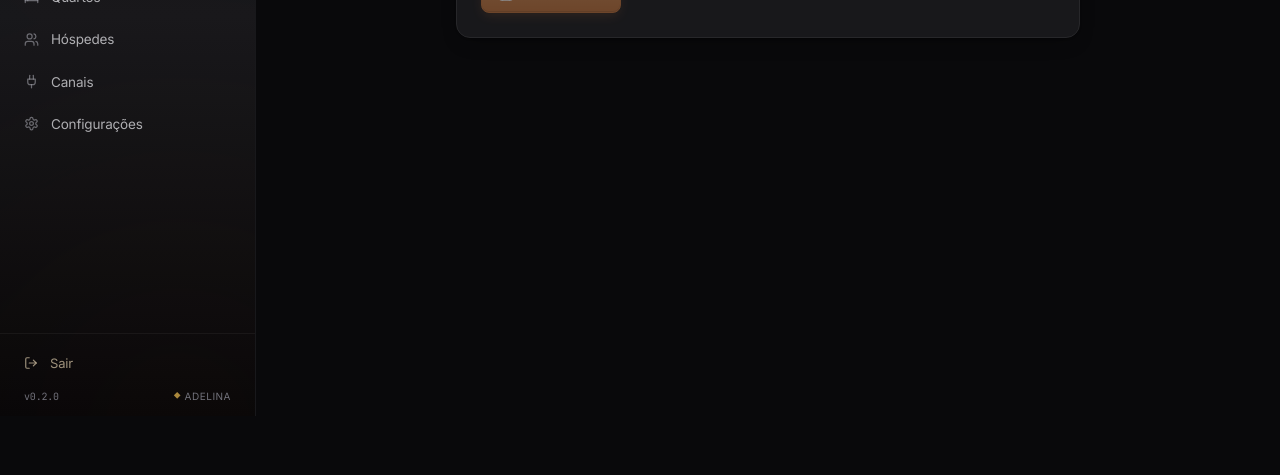
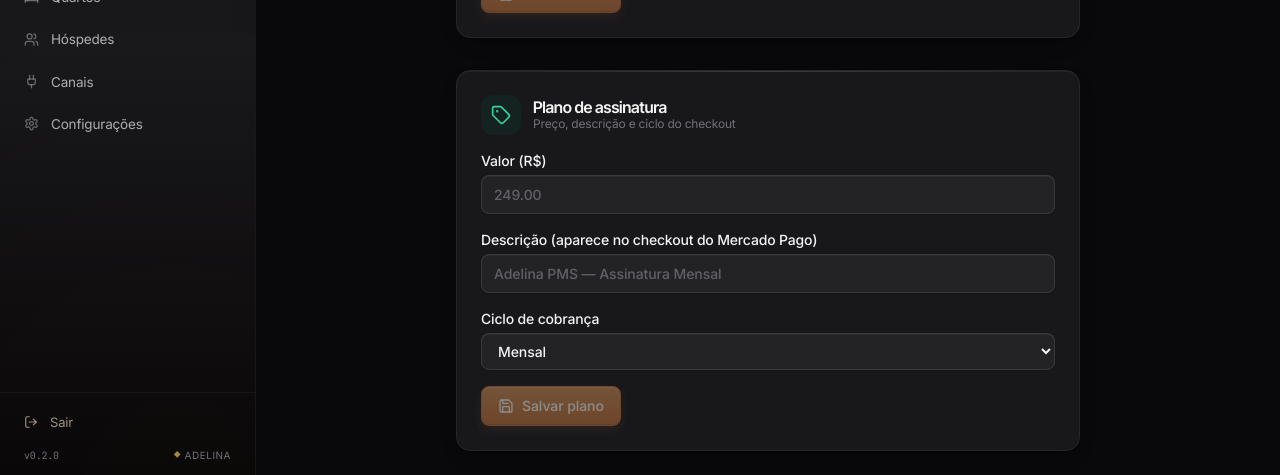
Before and after one commit to pkthegoat7/ADELINE, a Next.js app in the folder apps/web/: page /admin/configuracoes in a window 1280 px wide. Both pictures are taken after a click on the button "Modo escuro". Shown: the part 384-859 px from the top of the page. Before the commit the page ends 800 px from the top, so only its background shows below. Built offline with nearby package versions, Linux system fonts and the light colour scheme; no server answers.

Commit message:
feat(web): seção de plano configurável (preço/texto/ciclo) no admin

```diff
--- a/apps/web/src/app/(dashboard)/admin/configuracoes/page.tsx
+++ b/apps/web/src/app/(dashboard)/admin/configuracoes/page.tsx
@@ -2,7 +2,7 @@
 
 import { useState } from 'react';
 import { useQuery, useMutation, useQueryClient } from '@tanstack/react-query';
-import { ShieldAlert, Save, Eye, EyeOff, CreditCard } from 'lucide-react';
+import { ShieldAlert, Save, Eye, EyeOff, CreditCard, Tag } from 'lucide-react';
 import Link from 'next/link';
 import { api } from '@/lib/api';
 import { toast } from '@/lib/toast';
@@ -45,6 +45,7 @@ export default function AdminConfiguracoes() {
       </div>
 
       <MercadoPagoSection />
+      <PlanoSection />
     </div>
   );
 }
@@ -140,3 +141,122 @@ function MercadoPagoSection() {
     </div>
   );
 }
+
+function PlanoSection() {
+  const qc = useQueryClient();
+  const [amount, setAmount] = useState('');
+  const [reason, setReason] = useState('');
+  const [frequency, setFrequency] = useState('1');
+  const [loaded, setLoaded] = useState(false);
+
+  const { data: settings, isLoading } = useQuery({
+    queryKey: ['admin-settings'],
+    queryFn: () => api<SystemSetting[]>('/admin/settings'),
+  });
+
+  // Preenche os campos com os valores salvos na primeira carga
+  if (settings && !loaded) {
+    setAmount(settings.find((s) => s.key === 'mp_plan_amount')?.value ?? '');
+    setReason(settings.find((s) => s.key === 'mp_plan_reason')?.value ?? '');
+    setFrequency(settings.find((s) => s.key === 'mp_plan_frequency_months')?.value ?? '1');
+    setLoaded(true);
+  }
+
+  const save = useMutation({
+    mutationFn: async () => {
+      await api('/admin/settings', {
+        method: 'PUT',
+        body: JSON.stringify({ key: 'mp_plan_amount', value: amount.trim() }),
+      });
+      await api('/admin/settings', {
+        method: 'PUT',
+        body: JSON.stringify({ key: 'mp_plan_reason', value: reason.trim() }),
+      });
+      await api('/admin/settings', {
+        method: 'PUT',
+        body: JSON.stringify({ key: 'mp_plan_frequency_months', value: frequency }),
+      });
+    },
+    onSuccess: () => {
+      qc.invalidateQueries({ queryKey: ['admin-settings'] });
+      toast.success('Plano de assinatura salvo com sucesso');
+    },
+    onError: (err: Error) => toast.error('Erro ao salvar', err.message),
+  });
+
+  return (
+    <div className="surface-card p-6">
+      <div className="flex items-center gap-3 mb-4">
+        <span className="w-10 h-10 rounded-xl flex items-center justify-center bg-emerald-50 dark:bg-emerald-900/20 text-emerald-600 dark:text-emerald-400">
+          <Tag className="w-5 h-5" />
+        </span>
+        <div>
+          <h3 className="font-semibold text-ink">Plano de assinatura</h3>
+          <p className="text-xs text-ink-muted">Preço, descrição e ciclo do checkout</p>
+        </div>
+      </div>
+
+      {isLoading ? (
+        <div className="text-sm text-ink-muted">Carregando…</div>
+      ) : (
+        <div className="space-y-4">
+          <div>
+            <label htmlFor="plan-amount" className="block text-sm font-medium text-ink mb-1">
+              Valor (R$)
+            </label>
+            <input
+              id="plan-amount"
+              type="number"
+              min="1"
+              step="0.01"
+              value={amount}
+              onChange={(e) => setAmount(e.target.value)}
+              className="input-base w-full"
+              placeholder="249.00"
+            />
+          </div>
+
+          <div>
+            <label htmlFor="plan-reason" className="block text-sm font-medium text-ink mb-1">
+              Descrição (aparece no checkout do Mercado Pago)
+            </label>
+            <input
+              id="plan-reason"
+              type="text"
+              maxLength={255}
+              value={reason}
+              onChange={(e) => setReason(e.target.value)}
+              className="input-base w-full"
+              placeholder="Adelina PMS — Assinatura Mensal"
+            />
+          </div>
+
+          <div>
+            <label htmlFor="plan-frequency" className="block text-sm font-medium text-ink mb-1">
+              Ciclo de cobrança
+            </label>
+            <select
+              id="plan-frequency"
+              value={frequency}
+              onChange={(e) => setFrequency(e.target.value)}
+              className="input-base w-full"
+            >
+              <option value="1">Mensal</option>
+              <option value="3">Trimestral</option>
+              <option value="12">Anual</option>
+            </select>
+          </div>
+
+          <button
+            onClick={() => save.mutate()}
+            disabled={!amount.trim() || !reason.trim() || save.isPending}
+            className="btn-primary px-5 py-2 text-sm disabled:opacity-50"
+          >
+            <Save className="w-4 h-4" />
+            {save.isPending ? 'Salvando…' : 'Salvar plano'}
+          </button>
+        </div>
+      )}
+    </div>
+  );
+}
```
